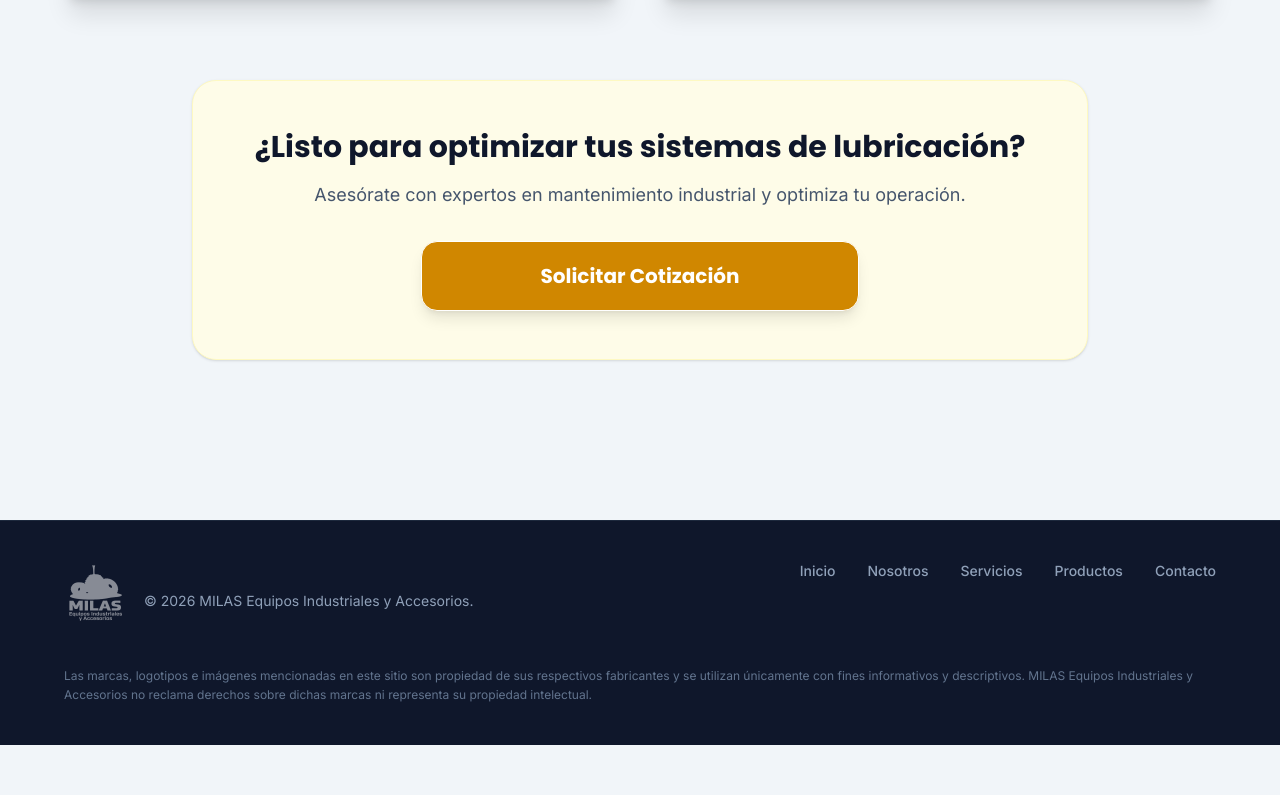
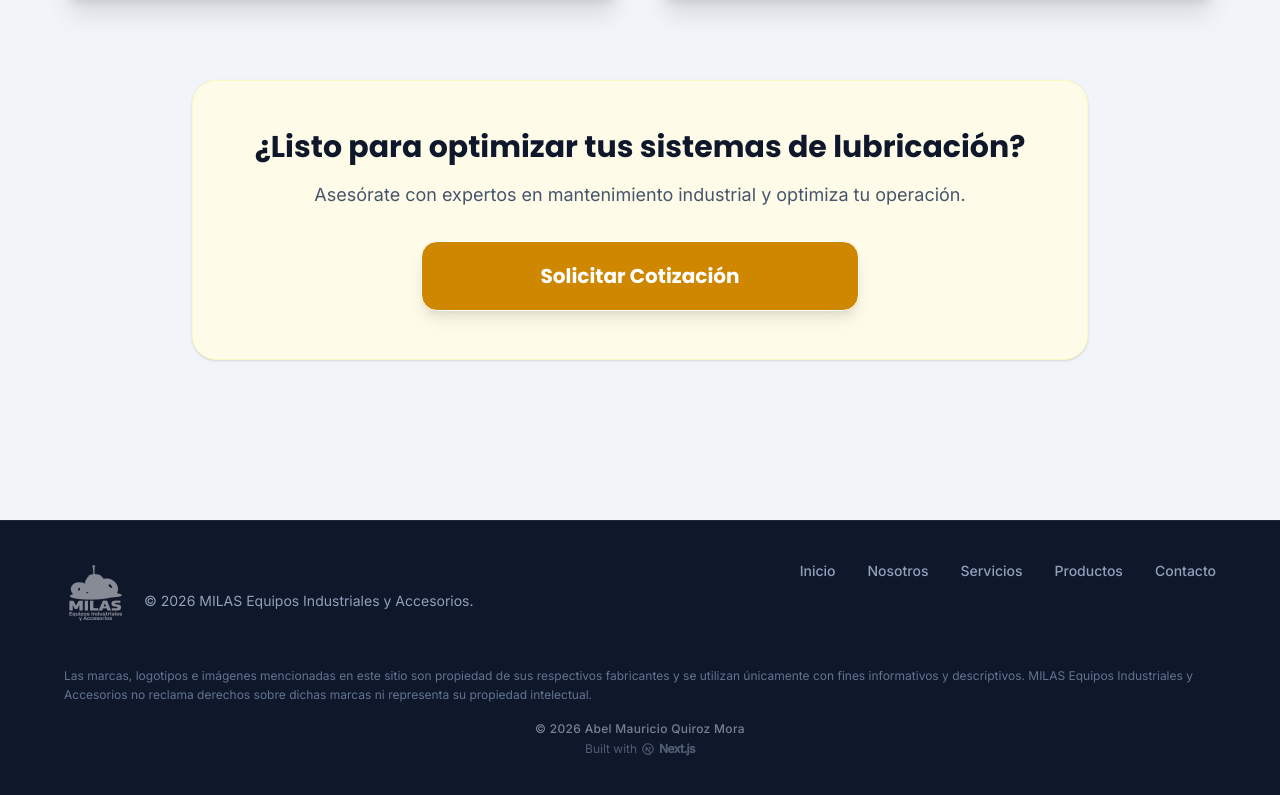
Before and after one commit to abelqum/Milas-2.0, a Next.js app in the folder milas-2.0/: page / in a window 1280 px wide. Shown: the part 2176-2971 px from the top of the page. Before the commit the page ends 2921 px from the top, so only its background shows below. Built offline with nearby package versions, Linux system fonts and the light colour scheme.

Commit message:
creditos y autoria agregados

```diff
--- a/milas-2.0/src/app/(Site)/layout.jsx
+++ b/milas-2.0/src/app/(Site)/layout.jsx
@@ -20,11 +20,14 @@ const inter = Inter({
 });
 
 export const metadata = {
-  title: "MILAS",
+  title: "MILAS | Equipos Industriales y Sistemas de Lubricación",
   description:
     "MILAS: Instalamos sistemas de lubricación completos y ofrecemos equipamiento para talleres de tractocamiones. Mejora tu taller hoy.",
+
+  authors: [{ name: "Abel Mauricio Quiroz Mora" }],
+  creator: "Abel Mauricio Quiroz Mora",
+  publisher: "MILAS Equipos Industriales",
 };
-
 export default function RootLayout({ children }) {
   return (
     <html
--- a/milas-2.0/src/app/_components/Footer.jsx
+++ b/milas-2.0/src/app/_components/Footer.jsx
@@ -1,7 +1,7 @@
 import CopyRight from "./CopyRight";
 import LogoFooter from "./LogoFooter";
 import NavFooter from "./NavFooter";
-
+import MadeWithNext from "./MadeWithNext";
 export default function Footer() {
   return (
     <footer className="bg-slate-900 text-slate-400 py-10 border-t border-slate-800 mt-auto">
@@ -11,6 +11,7 @@ export default function Footer() {
       </div>
 
       <CopyRight />
+      <MadeWithNext />
     </footer>
   );
 }
--- /dev/null
+++ b/milas-2.0/src/app/_components/MadeWithNext.jsx
@@ -0,0 +1,33 @@
+export default function MadeWithNext() {
+  return (
+    <div className="w-full pb-10 pt-4 flex flex-col items-center justify-center gap-1 opacity-50 hover:opacity-100 transition-opacity duration-300">
+      <p className="text-[10px] md:text-xs text-slate-200 font-medium tracking-wide">
+        © {new Date().getFullYear()}{" "}
+        <span className="text-slate-200">Abel Mauricio Quiroz Mora</span>
+      </p>
+
+      <a
+        href="https://nextjs.org/"
+        target="_blank"
+        rel="noopener noreferrer"
+        className="flex items-center gap-1 text-[10px] md:text-xs text-slate-400 hover:text-black transition-colors"
+      >
+        <span>Built with</span>
+        <svg
+          xmlns="http://www.w3.org/2000/svg"
+          className="w-3.5 h-3.5"
+          viewBox="0 0 24 24"
+          fill="none"
+          stroke="currentColor"
+          strokeWidth="2"
+          strokeLinecap="round"
+          strokeLinejoin="round"
+        >
+          <path d="M9 15v-6l7.745 10.65a9 9 0 1 1 2.255 -1.993" />
+          <path d="M15 12v-3" />
+        </svg>
+        <span className="font-bold tracking-tighter">Next.js</span>
+      </a>
+    </div>
+  );
+}
```
